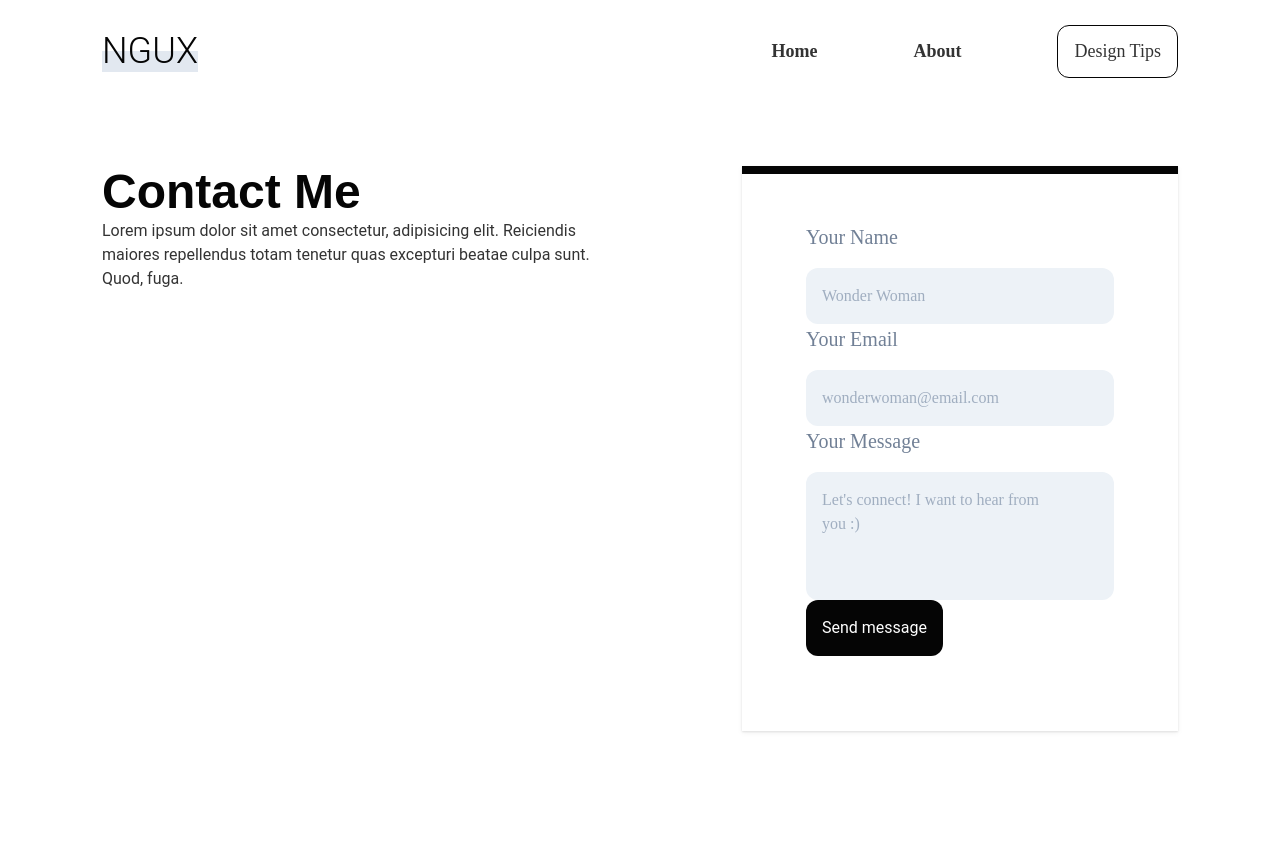
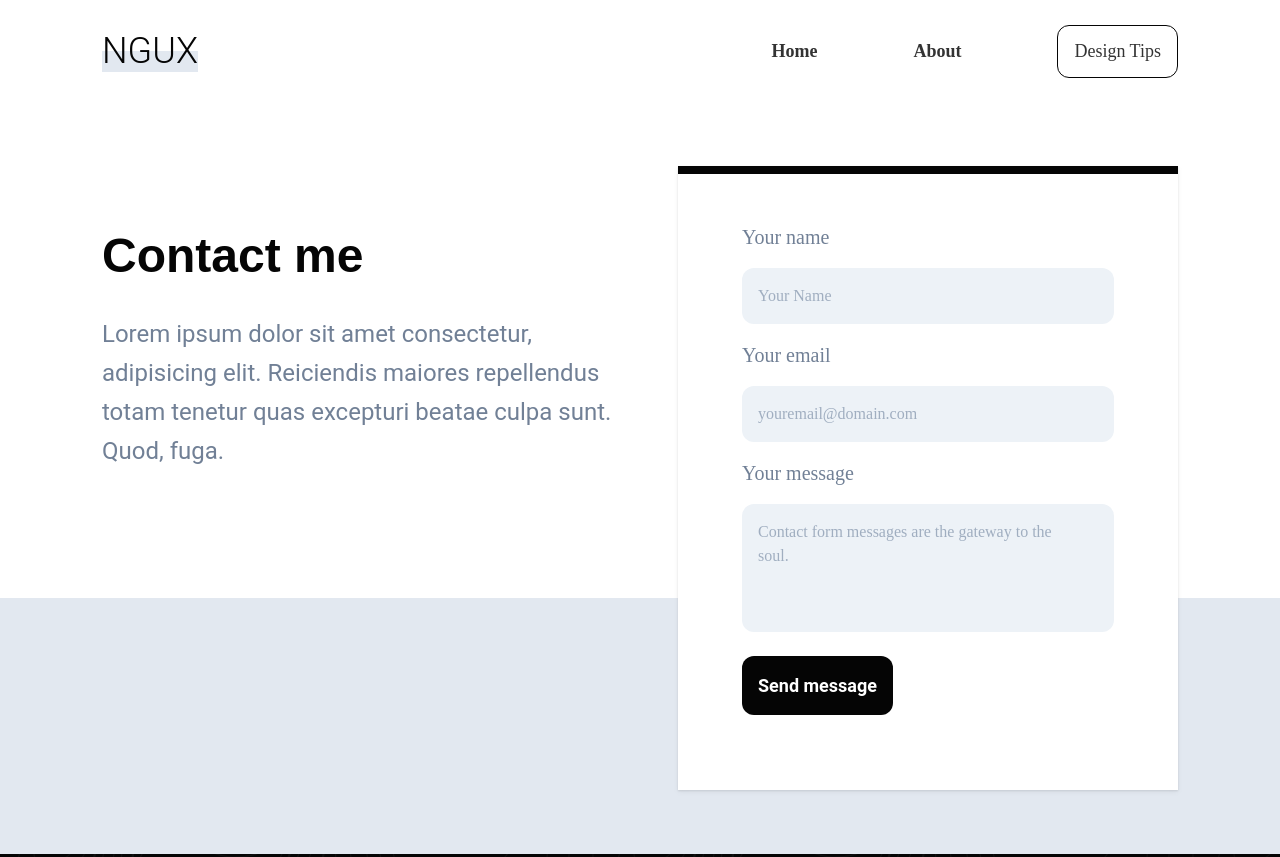
Before and after one commit to jake-hatfield/not-garbage-ux, a Gatsby site: page /contact in a window 1280 px wide. Shown: the top 857 px of the page. Built offline with nearby package versions, Linux system fonts and the light colour scheme; Gatsby itself is replaced by a stand-in of ours; some packages are replaced by stand-ins of ours.

Commit message:
contact page v2

```diff
--- a/src/components/header.js
+++ b/src/components/header.js
@@ -29,7 +29,7 @@ const header = ({
     <nav
       className={`${
         isAnyActive ? `sticky top-0` : ``
-      } py-4 md:py-6 w-full z-10 bg-white text-4xl`}
+      } py-4 md:py-6 w-full z-20 bg-white text-4xl`}
     >
       <div className="container w-full flex justify-between items-center">
         <div>
--- a/src/pages/contact.js
+++ b/src/pages/contact.js
@@ -6,62 +6,70 @@ const contact = () => {
   return (
     <Layout>
       <SEO title="Home" keywords={[`blog`, `gatsby`, `javascript`, `react`]} />
-      <article className="height-100 mt-16 container md:flex md:items-start">
-        <header className="md:mr-32 md:max-w-lg xl:max-w-lg">
+      <article className="mt-8 lg:mt-16 height-alt relative lg:flex lg:items-center">
+        <div className="absolute bottom-0 left-0 h-64 w-full bg-gray-300 negative-z" />
+        <section className="pb-16 container md:w-3/4 lg:w-full lg:flex lg:items-start">
+          <header className="md:mt-16 lg:mr-16 md:max-w-lg xl:max-w-lg md:text-center lg:text-left">
             <h1 className="text-3xl md:text-4xl lg:text-5xl text-black-400 font-black">
-            Contact Me
+              Contact me
             </h1>
-          <p>
-            Lorem ipsum dolor sit amet consectetur, adipisicing elit. Reiciendis
-            maiores repellendus totam tenetur quas excepturi beatae culpa sunt.
-            Quod, fuga.
+            <p className="mt-8 text-xl lg:text-2xl text-gray-600 leading-relaxed">
+              Lorem ipsum dolor sit amet consectetur, adipisicing elit.
+              Reiciendis maiores repellendus totam tenetur quas excepturi beatae
+              culpa sunt. Quod, fuga.
             </p>
           </header>
-        <div className="mt-8 md:mt-16 lg:mt-0 w-full lg:w-7/12 py-4 px-6 md:py-6 md:px-8 lg:py-12 lg:px-16 bg-white border-t-8 border-black-400 double-shadow">
+          <div className="mt-8 lg:mt-0 p-4 md:py-6 md:px-8 lg:py-12 lg:px-16 w-full lg:w-7/12 z-10 bg-white border-t-8 border-black-400 double-shadow">
             <form
               name="contact"
               method="post"
               data-netlify="true"
               data-netlify-honeypot="bot-field"
             >
-            <input type="hidden" name="hero-optin" value="contact" />
+              <input type="hidden" name="contact-page" value="contact" />
               <div>
                 <p>
-                <label for="name" className="header-font text-gray-600 text-xl">
-                  Your Name
+                  <label
+                    for="name"
+                    className="header-font text-gray-600 text-xl"
+                  >
+                    Your name
                     <input
                       type="name"
                       name="name"
                       label="Your Name"
-                    placeholder="Wonder Woman"
+                      placeholder="Your Name"
+                      required
                       className="block mt-4 mb-4 p-3 md:p-4 w-full bg-gray-200 alt-border focus:outline-none focus:shadow-outline text-base"
                     />
                   </label>
 
                   <label
                     for="email"
-                  className="header-font text-gray-600 text-xl"
+                    className="mt-4 inline-block w-full header-font text-gray-600 text-xl"
                   >
-                  Your Email
+                    Your email
                     <input
                       type="email"
                       name="email"
                       label="Your Email"
-                    placeholder="wonderwoman@email.com"
+                      placeholder="youremail@domain.com"
+                      required
                       className="block mt-4 mb-4 p-4 w-full bg-gray-200 alt-border focus:outline-none focus:shadow-outline text-base"
                     />
                   </label>
-                <label className="header-font text-gray-600 text-xl">
-                  Your Message
+                  <label className="mt-4 mb-6 inline-block w-full header-font text-gray-600 text-xl">
+                    Your message
                     <textarea
                       name="message"
-                    placeholder="Let's connect! I want to hear from you :)"
+                      placeholder="Contact form messages are the gateway to the soul."
+                      required
                       className="block mt-4 body-text text-base resize-none pt-4 px-4 pb-16 md:pr-12 w-full bg-gray-200 alt-border focus:outline-none focus:shadow-outline"
                     />
                   </label>
                   <button
                     type="submit"
-                  className="mt-4 md:mt-0 p-3 md:p-4 w-full md:w-auto bg-black-400 text-white text-lg md:text-base alt-border focus:outline-none focus:shadow-outline"
+                    className="mt-4 md:mt-0 p-3 md:p-4 w-full md:w-auto bg-black-400 text-white text-lg font-bold alt-border focus:outline-none focus:shadow-outline"
                   >
                     Send message
                   </button>
@@ -69,6 +77,7 @@ const contact = () => {
               </div>
             </form>
           </div>
+        </section>
       </article>
     </Layout>
   )
```
Also changed, not shown: src/styles/app.css. Lines whose indentation alone changed are shown as unchanged.
